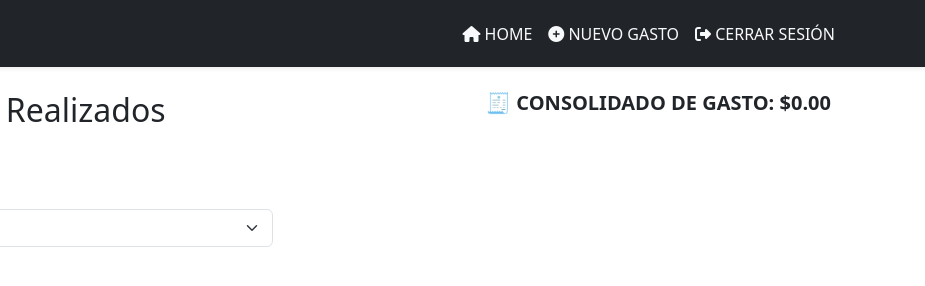
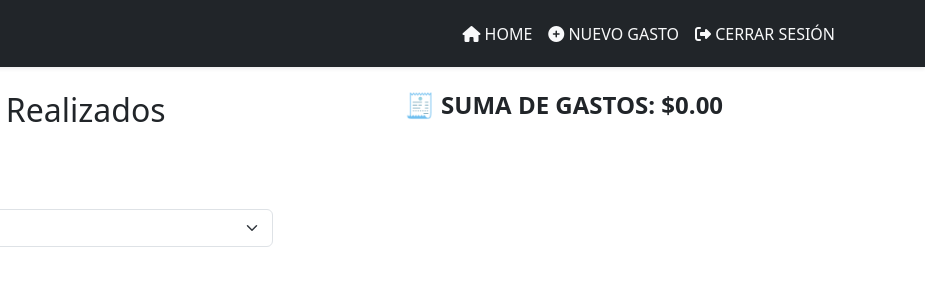
Before and after one commit to gsantiago18/financeappgfront, a plain HTML site: page pages/home.html in a window 1280 px wide. Shown: the full height of the page, 355-1280 px from the left. Drawn offline with nearby package versions, Linux system fonts and the light colour scheme.

Commit message:
se ajusta el tamaño de la suma de gastos.

```diff
--- a/pages/home.html
+++ b/pages/home.html
@@ -44,8 +44,8 @@
             <div class="col-md-6">
                 <h2 class="text-center mb-4">📊 Gastos Realizados</h2>
             </div>
-            <div class="col-md-6 text-end">
-                <h5><strong>🧾 CONSOLIDADO DE GASTO: <span id="totalExpense">$0.00</span></strong></h4>
+            <div class="col-md-6 text-center">
+                <h4><strong>🧾 SUMA DE GASTOS: <span id="totalExpense">$0.00</span></strong></h4>
             </div>
         </div>
 
```
